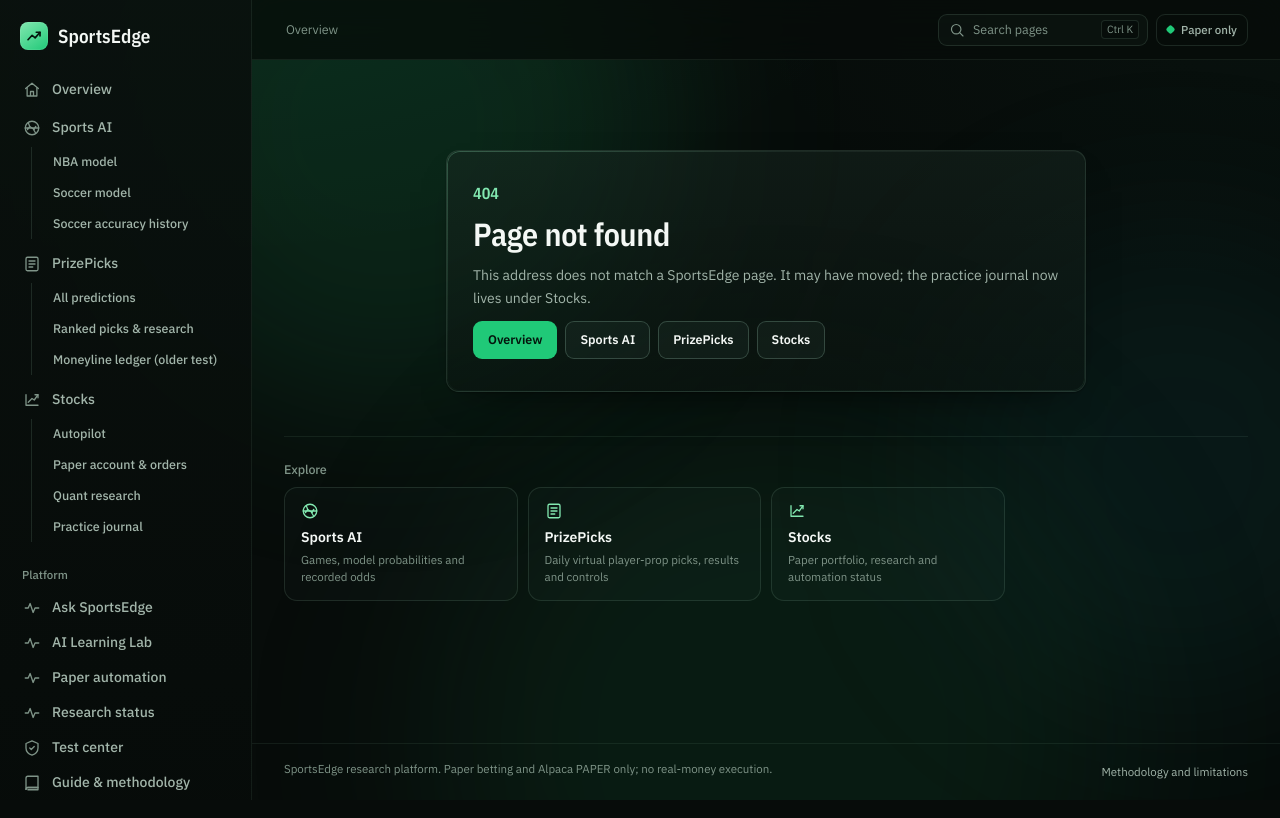
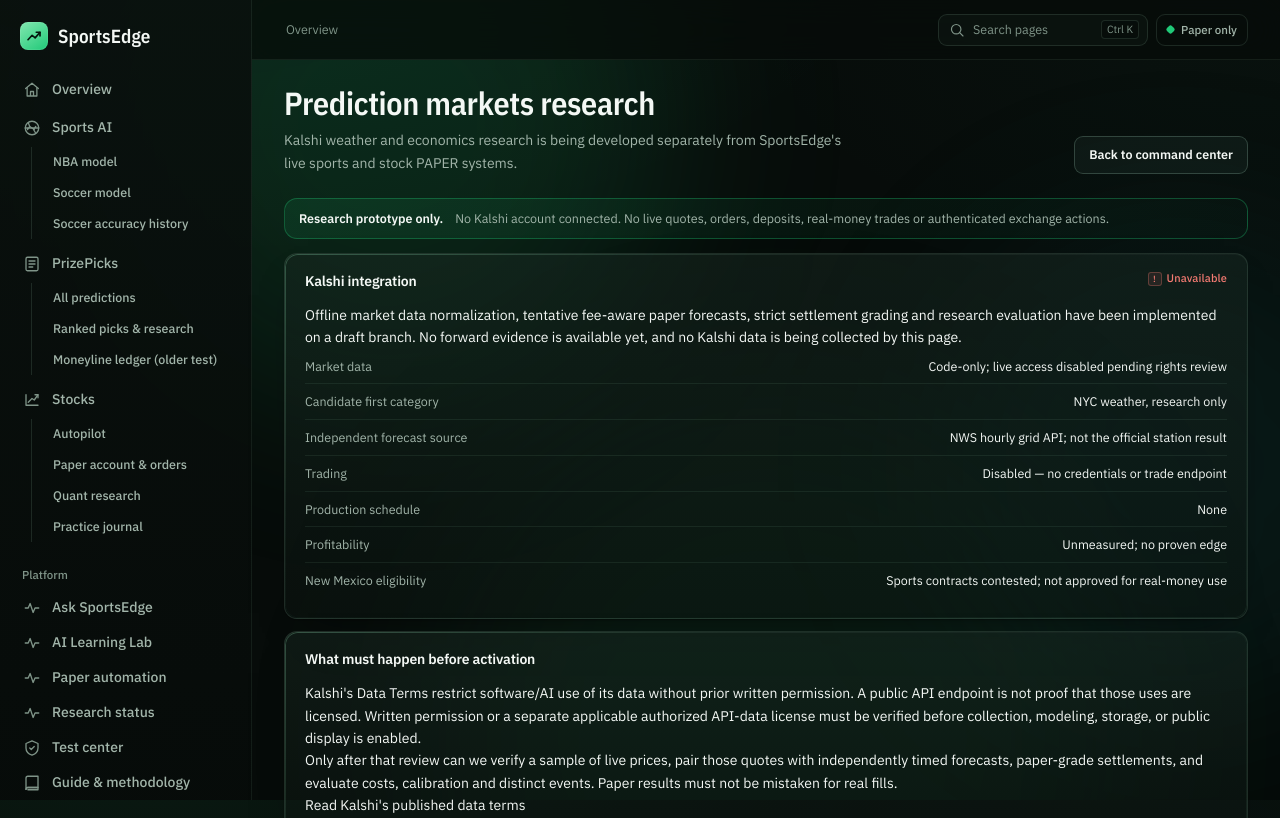
Before and after one commit to ang87505-crypto/SportsEdge, a Next.js app: page /prediction-markets/kalshi in a window 1280 px wide. Before the commit this address had no page. Shown: the top 818 px of the page. Built offline with nearby package versions, Linux system fonts and the light colour scheme.

Commit message:
Add inactive Kalshi research status page without market data or trading

```diff
--- /dev/null
+++ b/src/app/prediction-markets/kalshi/page.tsx
@@ -0,0 +1,44 @@
+import Link from 'next/link';
+import {PageHeading,Panel,Evidence,KeyValues} from '@/components/ui';
+
+/**
+ * Research preview only. NO API call, credentials, order, account or live data.
+ * Deliberately no automatic market preview until data-use authorization is reviewed.
+ */
+export const metadata={title:'Prediction markets research · SportsEdge',
+ description:'Kalshi integration research status; no live collection or real-money trading.'};
+
+export default function PredictionMarketsKalshiPage(){
+ return <>
+  <PageHeading title="Prediction markets research"
+   description="Kalshi weather and economics research is being developed separately from SportsEdge's live sports and stock PAPER systems."
+   action={<Link className="button button-secondary" href="/">Back to command center</Link>}/>
+  <div className="virtual-banner" role="note"><strong>Research prototype only.</strong> No Kalshi account connected.
+   No live quotes, orders, deposits, real-money trades or authenticated exchange actions.</div>
+  <Panel title="Kalshi integration" actions={<Evidence kind="unavailable"/>}>
+   <p>Offline market data normalization, tentative fee-aware paper forecasts, strict settlement grading and
+    research evaluation have been implemented on a draft branch. No forward evidence is available yet,
+    and no Kalshi data is being collected by this page.</p>
+   <KeyValues items={[
+    ['Market data','Code-only; live access disabled pending rights review'],
+    ['Candidate first category','NYC weather, research only'],
+    ['Independent forecast source','NWS hourly grid API; not the official station result'],
+    ['Trading','Disabled — no credentials or trade endpoint'],
+    ['Production schedule','None'],
+    ['Profitability','Unmeasured; no proven edge'],
+    ['New Mexico eligibility','Sports contracts contested; not approved for real-money use']
+   ]}/>
+  </Panel>
+  <Panel title="What must happen before activation" className="mt-12">
+   <p>Kalshi's Data Terms restrict software/AI use of its data without prior written permission.
+    A public API endpoint is not proof that those uses are licensed. Written permission or a
+    separate applicable authorized API-data license must be verified before collection,
+    modeling, storage, or public display is enabled.</p>
+   <p>Only after that review can we verify a sample of live prices, pair those quotes with
+    independently timed forecasts, paper-grade settlements, and evaluate costs, calibration
+    and distinct events. Paper results must not be mistaken for real fills.</p>
+   <p><a href="https://kalshi-public-docs.s3.amazonaws.com/kalshi-data-terms-of-service.pdf"
+    target="_blank" rel="noreferrer">Read Kalshi's published data terms</a></p>
+  </Panel>
+ </>;
+}
```
